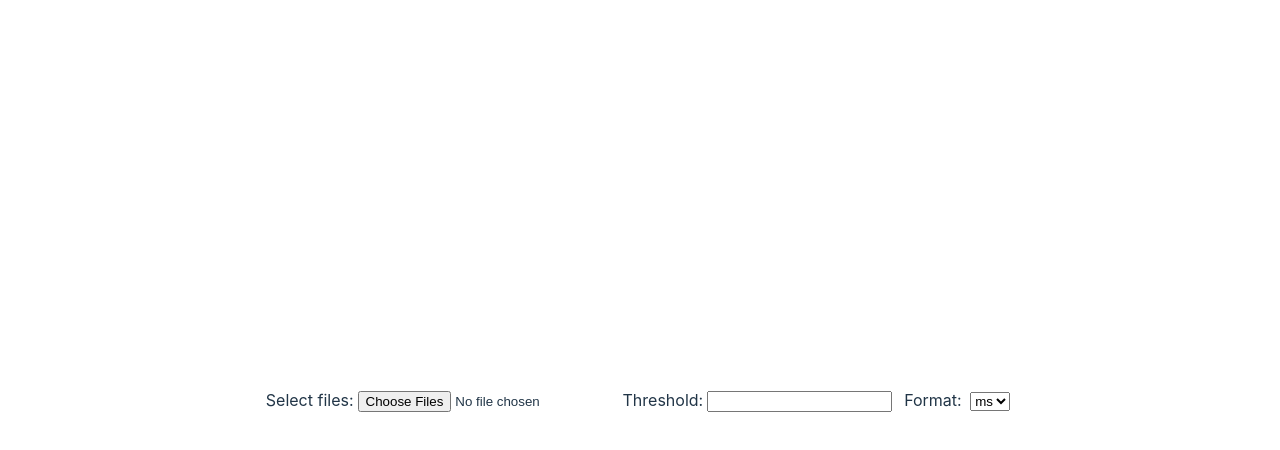
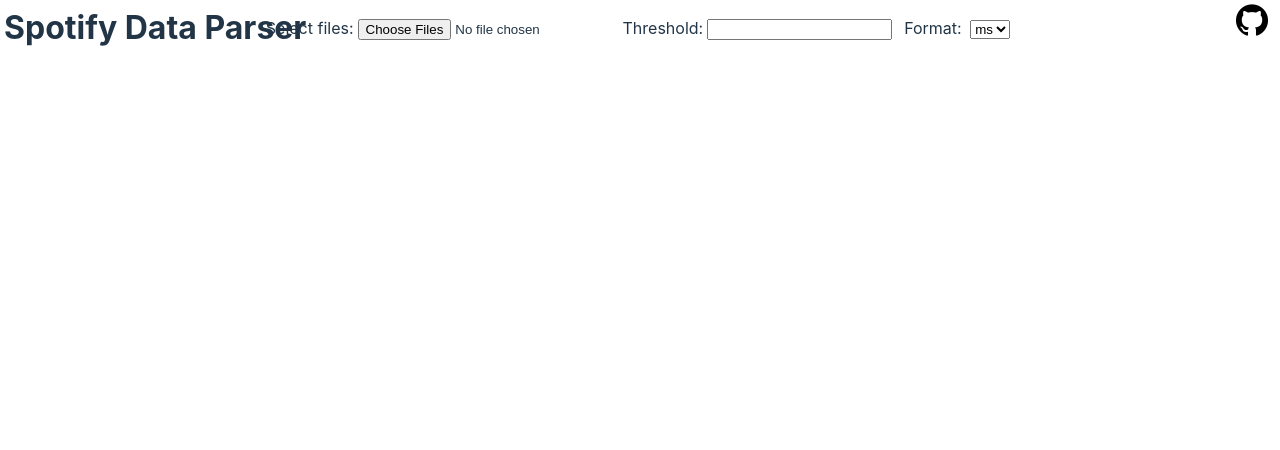
Before and after one commit to anttomi/spotdataweb, a React (Vite) app: page / in a window 1280 px wide. Shown: the top 450 px of the page. Built offline with nearby package versions, Linux system fonts and the light colour scheme.

Commit message:
Styling main content, header logo and title, layout

```diff
--- a/src/App.css
+++ b/src/App.css
@@ -1,42 +1,20 @@
 #root {
-  max-width: auto;
+  max-width: 100%;
   margin: 0 auto;
-  padding: 2rem;
-
+  padding: 1rem;
 }
 
-.logo {
-  height: 6em;
-  padding: 1.5em;
-  will-change: filter;
-  transition: filter 300ms;
-}
-.logo:hover {
-  filter: drop-shadow(0 0 2em #646cffaa);
-}
-.logo.react:hover {
-  filter: drop-shadow(0 0 2em #61dafbaa);
+.Header-Container h1 {
+  margin: 0;
+  position: absolute;
+  left: 0;
+  top: 0;
+  padding: 4px;
 }
 
-@keyframes logo-spin {
-  from {
-    transform: rotate(0deg);
-  }
-  to {
-    transform: rotate(360deg);
-  }
+.Header-Container img {
+  position: absolute;
+  right: 0;
+  top: 0;
+  padding: 4px 12px 4px
 }
-
-@media (prefers-reduced-motion: no-preference) {
-  a:nth-of-type(2) .logo {
-    animation: logo-spin infinite 20s linear;
-  }
-}
-
-.card {
-  padding: 2em;
-}
-
-.read-the-docs {
-  color: #888;
-}
--- a/src/App.tsx
+++ b/src/App.tsx
@@ -1,23 +1,15 @@
 import { useState } from 'react'
-import reactLogo from './assets/react.svg'
-import viteLogo from '/vite.svg'
 import './App.css'
 import FileParser from './FileParser'
+import Header from './Header'
 
 function App() {
   const [count, setCount] = useState(0)
 
   return (
     <div className="App">
-      <div>
-        {/**
-         * Header
-         */}
-        <FileParser/>
-        {/**
-         * Footer
-         */}
-      </div>
+      <Header />
+      <FileParser />
     </div>
   )
 }
--- a/src/ArtistView.tsx
+++ b/src/ArtistView.tsx
@@ -17,7 +17,7 @@
             <div className="Artist-Middle">
 
                 <span>
-                    Album count: {artist.albums.length}
+                    {`Streams from ${artist.albums.length} album${artist.albums.length>1 ? "s" : ""}`}
                 </span>
             </div>
             <div className="Artist-Bottom">
--- a/src/FileParser.css
+++ b/src/FileParser.css
@@ -2,6 +2,7 @@
     display: flex;
     width: 100%;
     flex-direction: column;
+    margin: 0 auto;
 }
 
 .Inputs {
--- a/src/header.tsx
+++ b/src/header.tsx
@@ -0,0 +1,11 @@
+export default function Header(): JSX.Element {
+    return (
+        <div className="Header-Container">
+            {/**
+             * TODO: Make header only with layout and space-between, currently position absolute
+             */}
+            <h1>Spotify Data Parser</h1>
+            <img src={"glogo.png"} alt="github logo" height={32} width={32} />
+        </div>
+    )
+}
--- a/src/index.css
+++ b/src/index.css
@@ -26,14 +26,8 @@
 body {
   margin: 0;
   display: flex;
-  place-items: center;
   min-width: 320px;
   min-height: 100vh;
-}
-
-h1 {
-  font-size: 3.2em;
-  line-height: 1.1;
 }
 
 button {
--- a/src/parser.ts
+++ b/src/parser.ts
@@ -52,6 +52,7 @@
 
             if (cs.duration >= threshold) {
                 artist.msPlayed += cs.duration
+                //Could be counted afterwards from Tracks or could be implemented in classes
                 artist.totalPlayCount += 1
                 track.playCount += 1
             }
```
Also changed, not shown: public/glogo.png (added).
